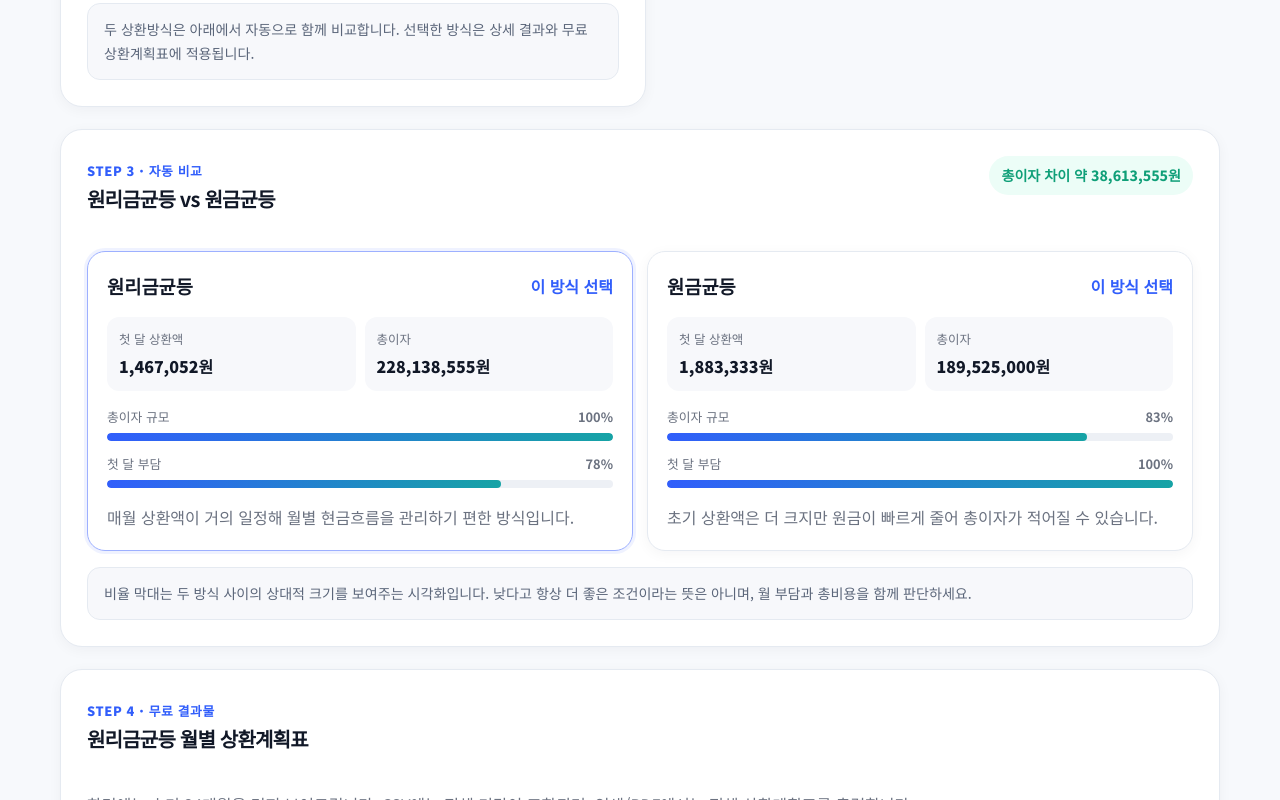
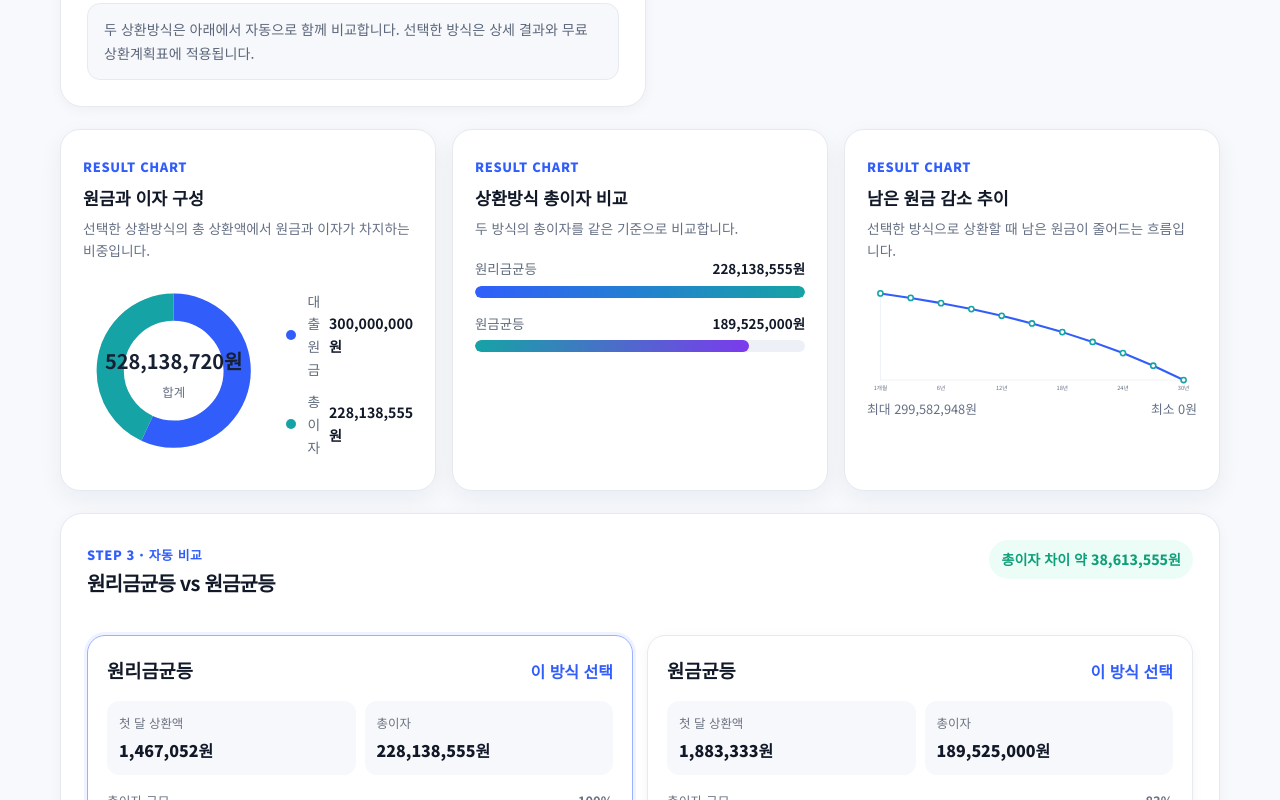
Before and after one commit to license-book/life-tools, a Next.js app: page /tools/loan-calculator in a window 1280 px wide. Shown: the part 1180-1980 px from the top of the page. Built offline with nearby package versions, Linux system fonts and the light colour scheme.

Commit message:
Apply shared chart engine to loan calculator

```diff
--- a/components/tools/LoanCalculator.tsx
+++ b/components/tools/LoanCalculator.tsx
@@ -3,8 +3,10 @@
 import { useMemo, useState } from "react";
 import { calculateLoan, type RepaymentMethod } from "@/lib/calculator/loan";
 import ToolOutputActions from "@/components/tools/ToolOutputActions";
+import ToolChart from "@/components/tools/ToolChart";
 
 const won = new Intl.NumberFormat("ko-KR", { maximumFractionDigits: 0 });
+const wonText = (value:number) => `${won.format(value)}원`;
 
 const methodLabel: Record<RepaymentMethod, string> = {
   "equal-payment": "원리금균등",
@@ -37,6 +39,10 @@ export default function LoanCalculator() {
   const comparisonMaxInterest = Math.max(equalPayment.totalInterest, equalPrincipal.totalInterest, 1);
   const comparisonMaxFirstPayment = Math.max(equalPayment.monthlyFirstPayment, equalPrincipal.monthlyFirstPayment, 1);
   const interestSaving = Math.abs(equalPayment.totalInterest - equalPrincipal.totalInterest);
+  const balanceTrend = useMemo(() => {
+    const points = result.schedule.filter((row) => row.month === 1 || row.month % 12 === 0 || row.month === result.schedule.length).map((row) => ({label:row.month===1?"1개월":`${Math.ceil(row.month/12)}년`,value:row.balance}));
+    return points.length > 14 ? points.filter((_,i)=>i===0||i===points.length-1||i%Math.ceil(points.length/12)===0) : points;
+  }, [result]);
 
   const exportCsv = () => {
     const header = "회차,상환액,원금,이자,잔액\n";
@@ -95,6 +101,12 @@ export default function LoanCalculator() {
         <p className="resource-note no-print">회원가입·이메일 입력 없이 무료입니다. 인쇄는 프린터 출력용, PDF 저장은 현재 계산 결과를 PDF 파일로 바로 저장합니다.</p>
       </section>
 
+      <section className="full-width" style={{display:"grid",gridTemplateColumns:"repeat(auto-fit,minmax(260px,1fr))",gap:16}}>
+        <ToolChart type="donut" title="원금과 이자 구성" description="선택한 상환방식의 총 상환액에서 원금과 이자가 차지하는 비중입니다." data={[{label:"대출 원금",value:principal},{label:"총 이자",value:result.totalInterest}]} centerLabel={wonText(result.totalPayment)} valueFormatter={wonText}/>
+        <ToolChart type="bar" title="상환방식 총이자 비교" description="두 방식의 총이자를 같은 기준으로 비교합니다." data={[{label:"원리금균등",value:equalPayment.totalInterest},{label:"원금균등",value:equalPrincipal.totalInterest}]} valueFormatter={wonText}/>
+        <ToolChart type="line" title="남은 원금 감소 추이" description="선택한 방식으로 상환할 때 남은 원금이 줄어드는 흐름입니다." data={balanceTrend} valueFormatter={wonText}/>
+      </section>
+
       <section className="panel full-width comparison-panel">
         <div className="section-heading-row">
           <div>
@@ -141,29 +153,13 @@ export default function LoanCalculator() {
         <div className="table-wrap screen-schedule">
           <table>
             <thead><tr><th>회차</th><th>상환액</th><th>원금</th><th>이자</th><th>남은 원금</th></tr></thead>
-            <tbody>
-              {result.schedule.slice(0, 24).map((row) => (
-                <tr key={row.month}>
-                  <td>{row.month}개월</td>
-                  <td>{won.format(row.payment)}원</td>
-                  <td>{won.format(row.principal)}원</td>
-                  <td>{won.format(row.interest)}원</td>
-                  <td>{won.format(row.balance)}원</td>
-                </tr>
-              ))}
-            </tbody>
+            <tbody>{result.schedule.slice(0, 24).map((row) => (<tr key={row.month}><td>{row.month}개월</td><td>{won.format(row.payment)}원</td><td>{won.format(row.principal)}원</td><td>{won.format(row.interest)}원</td><td>{won.format(row.balance)}원</td></tr>))}</tbody>
           </table>
         </div>
         <div className="table-wrap print-only print-schedule">
           <table>
             <thead><tr><th>회차</th><th>상환액</th><th>원금</th><th>이자</th><th>남은 원금</th></tr></thead>
-            <tbody>
-              {result.schedule.map((row) => (
-                <tr key={row.month}>
-                  <td>{row.month}</td><td>{won.format(row.payment)}</td><td>{won.format(row.principal)}</td><td>{won.format(row.interest)}</td><td>{won.format(row.balance)}</td>
-                </tr>
-              ))}
-            </tbody>
+            <tbody>{result.schedule.map((row) => (<tr key={row.month}><td>{row.month}</td><td>{won.format(row.payment)}</td><td>{won.format(row.principal)}</td><td>{won.format(row.interest)}</td><td>{won.format(row.balance)}</td></tr>))}</tbody>
           </table>
         </div>
       </section>
```
